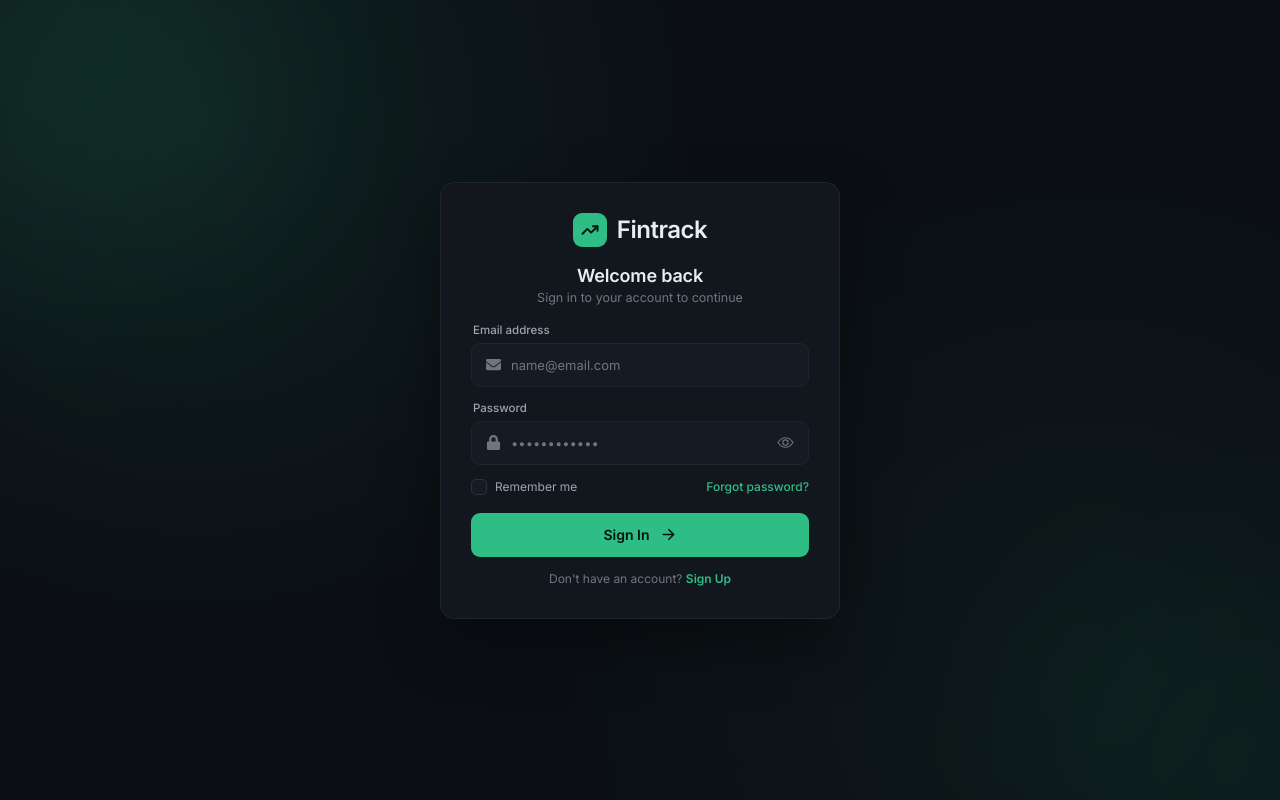
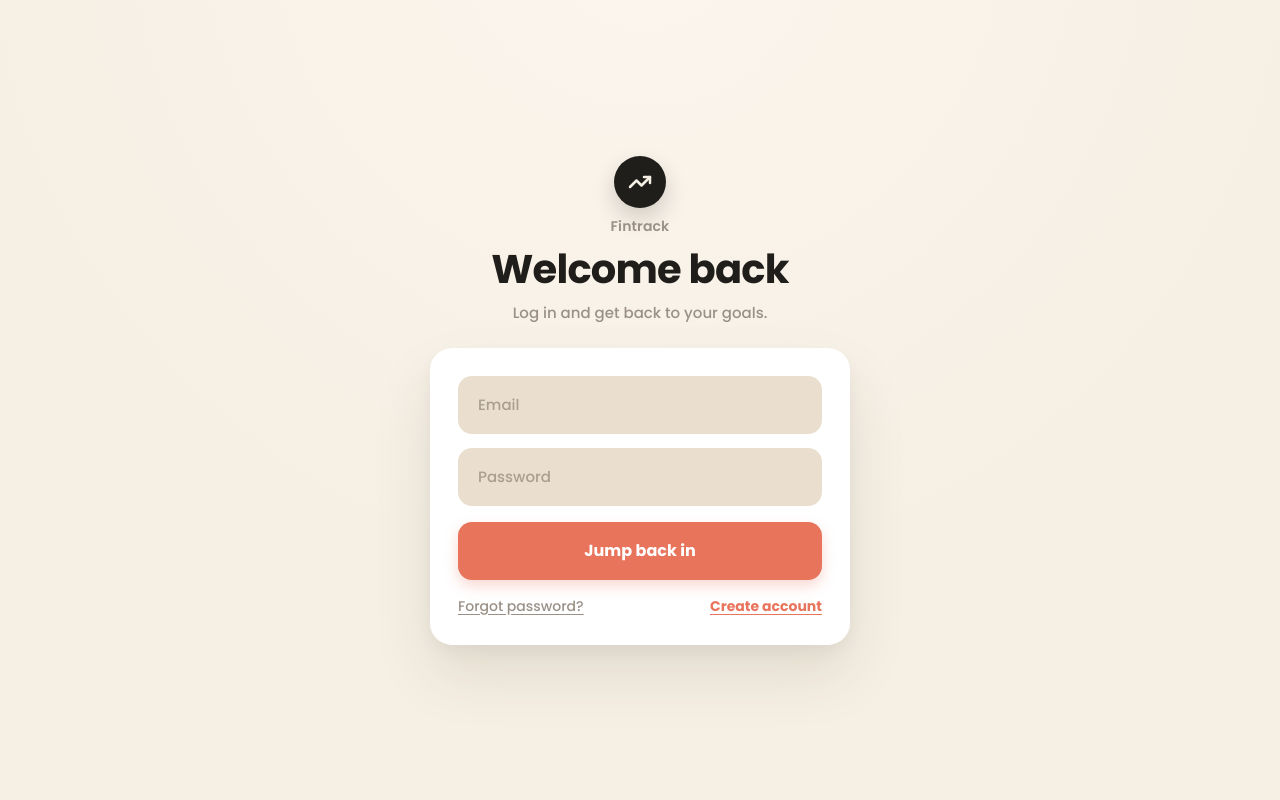
Before and after one commit to momoiscool123/finance-tracker, a React (Vite) app: page / in a window 1280 px wide. Built offline with nearby package versions, Linux system fonts and the light colour scheme.

Commit message:
redesigned the login page

```diff
--- a/src/data/chat.js
+++ b/src/data/chat.js
@@ -19,15 +19,15 @@ export const SUGGESTIONS = [
 const CANNED = [
   {
     match: /most|where|top|category/i,
-    text: "Food & Dining leads at $289 — that's 23% of your transactions, mostly weekday lunches under $20.",
+    text: "Food & Dining leads at EGP 289 — that's 23% of your transactions, mostly weekday lunches under EGP 20.",
   },
   {
     match: /compare|june|month|jun|jul/i,
-    text: "July is down $296 against June ($1,106 vs $1,402). Shopping dropped the most, from $412 to $178.",
+    text: "July is down EGP 296 against June (EGP 1,106 vs EGP 1,402). Shopping dropped the most, from EGP 412 to EGP 178.",
   },
   {
     match: /biggest|largest|highest|expensive/i,
-    text: "Your largest purchase in July was $168 at Northgate Home on the 21st, filed under Shopping.",
+    text: "Your largest purchase in July was EGP 168 at Northgate Home on the 21st, filed under Shopping.",
   },
 ];
 
--- a/src/pages/Dashboard.jsx
+++ b/src/pages/Dashboard.jsx
@@ -51,7 +51,7 @@ export default function Dashboard() {
           label="Total spent"
           value={money(SUMMARY.totalSpent)}
           meta={SUMMARY.period}
-          icon={icons.dollar}
+          icon={icons.banknote}
           accent="#2ebd85"
         />
         <StatCard
--- a/src/pages/Login.jsx
+++ b/src/pages/Login.jsx
@@ -1,15 +1,12 @@
-import { useState } from "react";
 import { Link, useNavigate } from "react-router-dom";
-import { FaEnvelope, FaLock } from "react-icons/fa";
-import { IoEyeOutline, IoEyeOffOutline, IoArrowForward } from "react-icons/io5";
 
-import "../styles/auth.css";
+import "../styles/login.css";
 
-// Fintrack brand mark — same icon used in the dashboard sidebar.
+// Fintrack brand mark — same icon used across the app.
 function BrandMark() {
   return (
-    <span className="auth-mark" aria-hidden="true">
-      <svg width="18" height="18" viewBox="0 0 24 24" fill="none" stroke="currentColor" strokeWidth="2.5" strokeLinecap="round" strokeLinejoin="round">
+    <span className="ls-badge" aria-hidden="true">
+      <svg width="24" height="24" viewBox="0 0 24 24" fill="none" stroke="currentColor" strokeWidth="2.5" strokeLinecap="round" strokeLinejoin="round">
         <polyline points="22 7 13.5 15.5 8.5 10.5 2 17" />
         <polyline points="16 7 22 7 22 13" />
       </svg>
@@ -18,91 +15,104 @@ function BrandMark() {
 }
 
 export default function Login() {
-  const [showPassword, setShowPassword] = useState(false);
-  const [remember, setRemember] = useState(false);
   const navigate = useNavigate();
 
   return (
-    <div className="login-page">
-      <div className="auth-glow auth-glow--1"></div>
-      <div className="auth-glow auth-glow--2"></div>
+    <div className="login-screen">
+      {/* Floating preview "buckets" — sample data, a peek at what's inside.
+          Each rises up from the bottom on load (.bucket__rise), then floats
+          gently (.bucket__inner). Decorative only, so hidden from assistive tech. */}
+      <div className="bucket bucket--tokyo" aria-hidden="true">
+        <div className="bucket__rise">
+          <div className="bucket__inner">
+            <p className="bucket__label">Tokyo trip</p>
+            <p className="bucket__value">
+              EGP 2,040 <span className="bucket__sub">/ 3,000</span>
+            </p>
+            <span className="bucket__bar">
+              <span className="bucket__fill bucket__fill--coral" style={{ width: "68%" }} />
+            </span>
+          </div>
+        </div>
+      </div>
 
-      <div className="login-card">
-        {/* Brand */}
-        <div className="logo-section">
+      <div className="bucket bucket--emergency" aria-hidden="true">
+        <div className="bucket__rise">
+          <div className="bucket__inner">
+            <p className="bucket__label">Emergency fund</p>
+            <p className="bucket__value">EGP 2,140</p>
+            <span className="bucket__bar">
+              <span className="bucket__fill bucket__fill--teal" style={{ width: "90%" }} />
+            </span>
+          </div>
+        </div>
+      </div>
+
+      <div className="bucket bucket--dinner" aria-hidden="true">
+        <div className="bucket__rise">
+          <div className="bucket__inner">
+            <p className="bucket__label">Dinner with Ana — split</p>
+            <p className="bucket__value">
+              You&rsquo;re owed <span className="bucket__num-teal">EGP 23.50</span>
+            </p>
+          </div>
+        </div>
+      </div>
+
+      <div className="bucket bucket--budget" aria-hidden="true">
+        <div className="bucket__rise">
+          <div className="bucket__inner">
+            <p className="bucket__label">This month&rsquo;s budget</p>
+            <p className="bucket__value">
+              <span className="bucket__num-coral">EGP 318</span> left to spend
+            </p>
+          </div>
+        </div>
+      </div>
+
+      {/* Hero */}
+      <div className="ls-hero">
+        <div className="ls-brand">
           <BrandMark />
-          <h1 className="brand">Fintrack</h1>
+          <span className="ls-wordmark">Fintrack</span>
         </div>
+        <h1 className="ls-title">Welcome back</h1>
+        <p className="ls-subtitle">Log in and get back to your goals.</p>
+      </div>
 
-        {/* Heading */}
-        <div className="heading">
-          <h2>Welcome back</h2>
-          <p>Sign in to your account to continue</p>
-        </div>
-
-        {/* Form */}
+      {/* Login card */}
+      <div className="ls-card">
         <form onSubmit={(e) => e.preventDefault()}>
-          <div className="input-group">
-            <label>Email address</label>
-            <div className="input-box">
-              <FaEnvelope className="icon" />
-              <input type="email" placeholder="name@email.com" />
-            </div>
-          </div>
-
-          <div className="input-group">
-            <label>Password</label>
-            <div className="input-box">
-              <FaLock className="icon" />
-              <input
-                type={showPassword ? "text" : "password"}
-                placeholder="••••••••••••"
-              />
-              {showPassword ? (
-                <IoEyeOffOutline
-                  className="eye"
-                  onClick={() => setShowPassword(false)}
-                />
-              ) : (
-                <IoEyeOutline
-                  className="eye"
-                  onClick={() => setShowPassword(true)}
-                />
-              )}
-            </div>
-          </div>
-
-          {/* Options */}
-          <div className="options">
-            <label className="remember">
-              <input
-                type="checkbox"
-                checked={remember}
-                onChange={() => setRemember(!remember)}
-              />
-              <span className="custom-check">{remember && "✓"}</span>
-              <span>Remember me</span>
-            </label>
-            <a href="#">Forgot password?</a>
-          </div>
-
-          {/* Button — points to the dashboard for now (no auth wired up yet) */}
+          <input
+            className="ls-field"
+            type="email"
+            placeholder="Email"
+            aria-label="Email"
+          />
+          <input
+            className="ls-field"
+            type="password"
+            placeholder="Password"
+            aria-label="Password"
+          />
+          {/* Points to the dashboard for now (no auth wired up yet) */}
           <button
             type="button"
-            className="signin-btn"
+            className="ls-btn"
             onClick={() => navigate("/dashboard")}
           >
-            <span>Sign In</span>
-            <IoArrowForward className="arrow" />
+            Jump back in
           </button>
+        </form>
 
-          {/* Register link */}
-          <div className="signup">
-            <p>
-              Don't have an account? <Link to="/register">Sign Up</Link>
-            </p>
-          </div>
-        </form>
+        <div className="ls-foot">
+          <a href="#" className="ls-link ls-link--muted">
+            Forgot password?
+          </a>
+          <Link to="/register" className="ls-link ls-link--coral">
+            Create account
+          </Link>
+        </div>
       </div>
     </div>
   );
--- /dev/null
+++ b/src/styles/login.css
@@ -0,0 +1,226 @@
+/* ==========================================================================
+   Login page — warm, light, modern redesign.
+   Scoped under `.login-screen` (its own theme, separate from the dark
+   `.login-page` register styles and the `.ft` dashboard styles).
+   ========================================================================== */
+
+@import url('https://fonts.googleapis.com/css2?family=Poppins:wght@400;500;600;700;800&display=swap');
+
+.login-screen {
+  --cream: #f6efe4;
+  --cream-hi: #fbf6ee;
+  --ink: #201e1b;
+  --muted: #9a9086;
+  --coral: #e8745c;
+  --coral-dark: #d9603f;
+  --teal: #1aa39b;
+  --card: #ffffff;
+  --field: #eadfce;
+  --field-focus: #f0e7d9;
+  --track: #e6dccb;
+
+  position: relative;
+  width: 100%;
+  min-height: 100vh;
+  overflow: hidden;
+  display: flex;
+  flex-direction: column;
+  align-items: center;
+  justify-content: center;
+  gap: 24px;
+  padding: 48px 24px;
+  background: radial-gradient(circle at 50% -10%, var(--cream-hi), var(--cream) 60%);
+  color: var(--ink);
+  font-family: 'Poppins', -apple-system, BlinkMacSystemFont, 'Segoe UI', Roboto, sans-serif;
+  -webkit-font-smoothing: antialiased;
+}
+.login-screen,
+.login-screen *,
+.login-screen *::before,
+.login-screen *::after { box-sizing: border-box; }
+.login-screen * { margin: 0; padding: 0; }
+.login-screen :focus-visible { outline: 2px solid var(--coral); outline-offset: 2px; }
+
+/* ---- hero ---- */
+.ls-hero {
+  position: relative;
+  z-index: 2;
+  text-align: center;
+  display: flex;
+  flex-direction: column;
+  align-items: center;
+  gap: 10px;
+}
+.ls-brand { display: flex; flex-direction: column; align-items: center; gap: 8px; }
+.ls-badge {
+  width: 52px;
+  height: 52px;
+  border-radius: 50%;
+  background: var(--ink);
+  color: var(--cream);
+  display: grid;
+  place-items: center;
+  box-shadow: 0 10px 22px rgba(40, 30, 20, .18);
+}
+.ls-wordmark {
+  font-size: 14px;
+  font-weight: 600;
+  letter-spacing: .01em;
+  color: var(--muted);
+}
+.ls-title {
+  font-size: 40px;
+  font-weight: 700;
+  letter-spacing: -0.02em;
+  line-height: 1.1;
+}
+.ls-subtitle { font-size: 15px; font-weight: 500; color: var(--muted); }
+
+/* ---- login card ---- */
+.ls-card {
+  position: relative;
+  z-index: 2;
+  width: 100%;
+  max-width: 420px;
+  background: var(--card);
+  border-radius: 22px;
+  padding: 28px;
+  box-shadow: 0 30px 60px rgba(60, 45, 25, .10), 0 8px 20px rgba(60, 45, 25, .05);
+  display: flex;
+  flex-direction: column;
+  gap: 16px;
+}
+.login-screen form { display: flex; flex-direction: column; gap: 14px; }
+.ls-field {
+  width: 100%;
+  height: 58px;
+  border: none;
+  border-radius: 14px;
+  background: var(--field);
+  padding: 0 20px;
+  font-family: inherit;
+  font-size: 15px;
+  font-weight: 500;
+  color: var(--ink);
+  transition: background .15s ease, box-shadow .15s ease;
+}
+.ls-field::placeholder { color: #a89e91; }
+.ls-field:focus {
+  outline: none;
+  background: var(--field-focus);
+  box-shadow: 0 0 0 3px rgba(232, 116, 92, .18);
+}
+
+/* primary button — lifts up "out of the page" on hover */
+.ls-btn {
+  width: 100%;
+  height: 58px;
+  margin-top: 2px;
+  border: none;
+  border-radius: 14px;
+  background: var(--coral);
+  color: #fff;
+  font-family: inherit;
+  font-size: 16px;
+  font-weight: 700;
+  cursor: pointer;
+  box-shadow: 0 6px 14px rgba(232, 116, 92, .28);
+  transition: transform .18s cubic-bezier(.2, .8, .2, 1), box-shadow .18s ease, background .18s ease;
+}
+.ls-btn:hover {
+  background: var(--coral-dark);
+  transform: translateY(-6px) scale(1.015);
+  box-shadow: 0 22px 40px rgba(232, 116, 92, .40), 0 10px 18px rgba(60, 45, 25, .10);
+}
+.ls-btn:active {
+  transform: translateY(-1px) scale(1);
+  box-shadow: 0 6px 14px rgba(232, 116, 92, .30);
+}
+
+/* ---- footer links ---- */
+.ls-foot {
+  display: flex;
+  justify-content: space-between;
+  align-items: center;
+}
+.ls-link {
+  font-size: 14px;
+  font-weight: 500;
+  text-decoration: underline;
+  text-underline-offset: 3px;
+  transition: color .15s ease;
+}
+.ls-link--muted { color: var(--muted); }
+.ls-link--muted:hover { color: var(--ink); }
+.ls-link--coral { color: var(--coral); font-weight: 700; }
+.ls-link--coral:hover { color: var(--coral-dark); }
+
+/* ---- floating preview "buckets" ---- */
+.bucket { position: absolute; z-index: 1; }
+/* entrance layer: rises up from below the screen on load, then holds in place */
+.bucket__rise { animation: bucketRise .95s cubic-bezier(.34, 1.4, .5, 1) both; }
+.bucket__inner {
+  background: var(--card);
+  border-radius: 18px;
+  padding: 15px 18px;
+  min-width: 210px;
+  box-shadow: 0 22px 44px rgba(60, 45, 25, .12), 0 6px 14px rgba(60, 45, 25, .06);
+  animation: bucketFloat 5s ease-in-out infinite;
+}
+.bucket__label { font-size: 12.5px; font-weight: 500; color: var(--muted); margin-bottom: 6px; }
+.bucket__value { font-size: 20px; font-weight: 700; color: var(--ink); }
+.bucket__sub { font-size: 13px; font-weight: 500; color: var(--muted); }
+.bucket__num-coral { color: var(--coral); }
+.bucket__num-teal { color: var(--teal); }
+.bucket__bar {
+  display: block;
+  margin-top: 11px;
+  height: 7px;
+  border-radius: 99px;
+  background: var(--track);
+  overflow: hidden;
+}
+.bucket__fill { display: block; height: 100%; border-radius: 99px; }
+.bucket__fill--coral { background: var(--coral); }
+.bucket__fill--teal { background: var(--teal); }
+
+/* positions + gentle tilts (rotation on wrapper, float on inner so they don't fight) */
+.bucket--tokyo     { top: 15%;    left: 6%; transform: rotate(-5deg); }
+.bucket--emergency { top: 29%;   right: 5%; transform: rotate(4deg); }
+.bucket--dinner    { bottom: 13%; left: 9%; transform: rotate(-3deg); }
+.bucket--budget    { bottom: 15%; right: 7%; transform: rotate(4deg); }
+
+/* entrance stagger — buckets pop up one after another */
+.bucket--tokyo .bucket__rise     { animation-delay: .10s; }
+.bucket--emergency .bucket__rise { animation-delay: .22s; }
+.bucket--dinner .bucket__rise    { animation-delay: .34s; }
+.bucket--budget .bucket__rise    { animation-delay: .46s; }
+
+/* float begins once each bucket has finished rising into place */
+.bucket--tokyo .bucket__inner     { animation-duration: 4.4s; animation-delay: 1.05s; }
+.bucket--emergency .bucket__inner { animation-duration: 5.2s; animation-delay: 1.17s; }
+.bucket--dinner .bucket__inner    { animation-duration: 4.8s; animation-delay: 1.29s; }
+.bucket--budget .bucket__inner    { animation-duration: 5.6s; animation-delay: 1.41s; }
+
+@keyframes bucketRise {
+  0%   { transform: translateY(110vh); opacity: 0; }
+  100% { transform: translateY(0);     opacity: 1; }
+}
+
+@keyframes bucketFloat {
+  0%, 100% { transform: translateY(0); }
+  50%      { transform: translateY(-12px); }
+}
+
+/* ---- responsive ---- */
+@media (max-width: 1000px) {
+  .bucket { display: none; }        /* hide floaters so they never cover the form */
+  .ls-title { font-size: 34px; }
+}
+@media (max-width: 480px) {
+  .ls-card { padding: 24px 20px; }
+  .ls-title { font-size: 30px; }
+}
+@media (prefers-reduced-motion: reduce) {
+  .login-screen *, .bucket__inner { animation: none !important; transition: none !important; }
+}
```
Also changed, not shown: src/components/Icon.jsx (+5 -3 lines).
